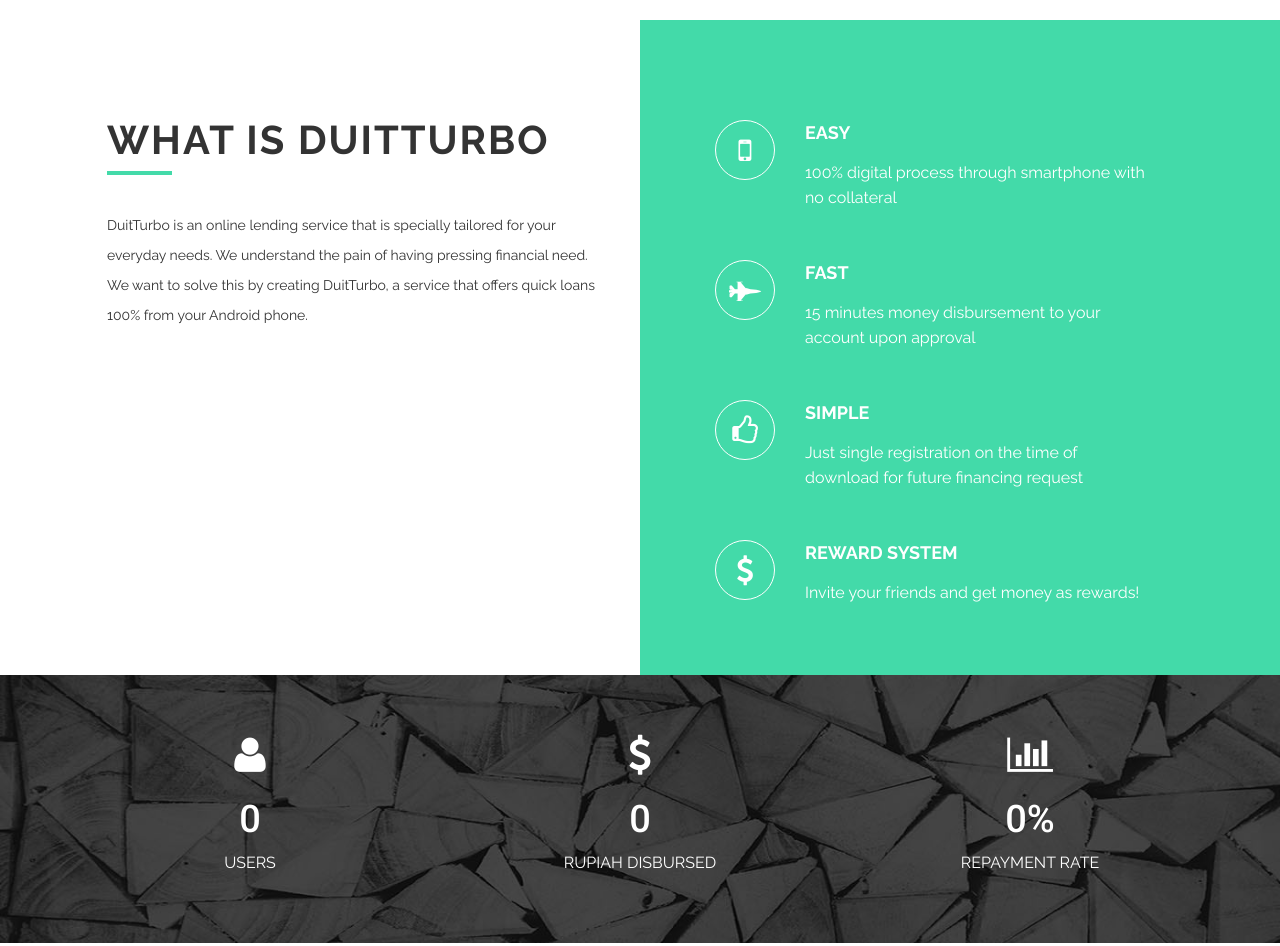
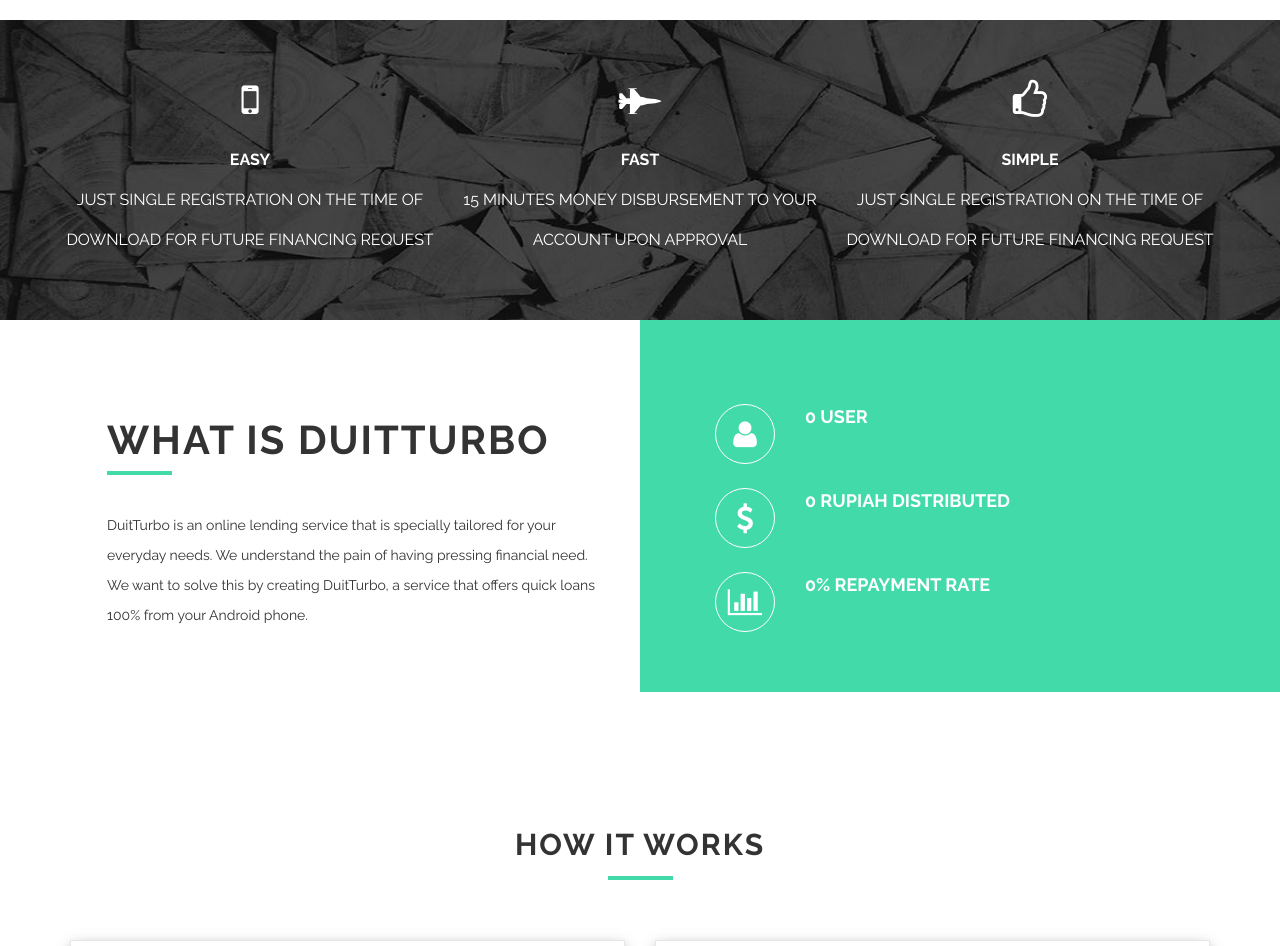
Before and after one commit to bernardusbilly/duitTurbo, a plain HTML site: page index.html in a window 1280 px wide. Shown: the part 1520-2466 px from the top of the page. Drawn offline with Linux system fonts and the light colour scheme; some packages are replaced by stand-ins of ours.

Commit message:
Revert back the about us position

```diff
--- a/css/style.css
+++ b/css/style.css
@@ -681,7 +681,7 @@ ul {
     padding: 60px 110px 60px 75px;
 }
 .about-us-right .media {
-    margin-top: 40px;
+    margin-top: 24px;
 }
 .about-us-right .media::first-child {
     margin-top: 0px;
--- a/index.html
+++ b/index.html
@@ -111,6 +111,57 @@
     <!-- End of Video Section -->
 
 
+    <!-- Awards Section -->
+
+    <section class="our-awards-section">
+        <div class="container">
+            <!-- Awards Counter -->
+            <div class="row text-center our-awards-padding">
+
+                <div class="col-sm-4 col-xs-12 awards-counter">
+                    <i class="fa fa-mobile"></i>
+                    <span class="count-description">
+                        <strong> Easy </strong> <br>
+                        Just single registration on the time of download for future financing request
+                    </span>
+                </div>
+                <div class="col-sm-4 col-xs-12 awards-counter">
+                    <i class="fa fa-fighter-jet"></i>
+                    <span class="count-description">
+                        <strong> Fast </strong> <br>
+                        15 minutes money disbursement to your account upon approval
+                    </span>
+                </div>
+                <div class="col-sm-4 col-xs-12 awards-counter">
+                    <i class="fa fa-thumbs-o-up"></i>
+                    <span class="count-description">
+                        <strong> Simple </strong> <br>
+                        Just single registration on the time of download for future financing request
+                    </span>
+                </div>
+                <!-- <div class="col-sm-4 col-xs-12 awards-counter">
+                    <i class="fa fa-user"></i>
+                    <strong><span class="timer">0</span></strong>
+                    <span class="count-description">Users</span>
+                </div>
+                <div class="col-sm-4 col-xs-12 awards-counter">
+                    <i class="fa fa-usd"></i>
+                    <strong><span class="timer">0</span></strong>
+                    <span class="count-description">Rupiah Disbursed </span>
+                </div>
+                <div class="col-sm-4 col-xs-12 awards-counter">
+                    <i class="fa fa-bar-chart"></i>
+                    <strong><span class="timer">0</span><span>%</span></strong>
+                    <span class="count-description">Repayment Rate</span>
+                </div> -->
+
+            </div>
+        </div>
+    </section>
+
+    <!-- End Of Awards Section -->
+
+
     <!-- About Us Section -->
 
     <section class="about-us" id="about">
@@ -127,7 +178,7 @@
                     <!-- About Us Right -->
                     <div class="about-us-right">
                         <!-- Our Features -->
-                        <div class="media">
+                        <!-- <div class="media">
                             <div class="media-left">
                                 <i class="fa fa-mobile"></i>
                             </div>
@@ -135,9 +186,9 @@
                                 <h3 class="media-heading"> EASY </h3>
                                 <p>100% digital process through smartphone with no collateral </p>
                             </div>
-                        </div>
+                        </div> -->
                         <!-- Our Features -->
-                        <div class="media">
+                        <!-- <div class="media">
                             <div class="media-left">
                                 <i class="fa fa-fighter-jet"></i>
                             </div>
@@ -145,9 +196,9 @@
                                 <h3 class="media-heading"> FAST </h3>
                                 <p> 15 minutes money disbursement to your account upon approval </p>
                             </div>
-                        </div>
+                        </div> -->
                         <!-- Our Features -->
-                        <div class="media">
+                        <!-- <div class="media">
                             <div class="media-left">
                                 <i class="fa fa-thumbs-o-up"></i>
                             </div>
@@ -155,15 +206,29 @@
                                 <h3 class="media-heading"> SIMPLE </h3>
                                 <p> Just single registration on the time of download for future financing request </p>
                             </div>
+                        </div> -->
+                        <div class="media">
+                            <div class="media-left">
+                                <i class="fa fa-user"></i>
+                            </div>
+                            <div class="media-body">
+                                <h3 class="media-heading"> 0 User </h3>
+                            </div>
                         </div>
-                        <!-- Our Features -->
                         <div class="media">
                             <div class="media-left">
                                 <i class="fa fa-usd"></i>
                             </div>
                             <div class="media-body">
-                                <h3 class="media-heading"> REWARD SYSTEM </h3>
-                                <p> Invite your friends and get money as rewards! </p>
+                                <h3 class="media-heading"> 0 Rupiah Distributed </h3>
+                            </div>
+                        </div>
+                        <div class="media">
+                            <div class="media-left">
+                                <i class="fa fa-bar-chart"></i>
+                            </div>
+                            <div class="media-body">
+                                <h3 class="media-heading"> 0% Repayment Rate </h3>
                             </div>
                         </div>
                     </div>
@@ -173,40 +238,6 @@
     </section>
 
     <!-- End Of About Us Section -->
-
-
-    <!-- Awards Section -->
-
-    <section class="our-awards-section">
-        <div class="container">
-            <!-- Awards Counter -->
-            <div class="row text-center our-awards-padding">
-                <!-- Project Done -->
-                <div class="col-sm-4 col-xs-12 awards-counter">
-                    <i class="fa fa-user"></i>
-                    <strong><span class="timer">0</span></strong>
-                    <span class="count-description">Users</span>
-                </div>
-
-                <!-- Awards Won -->
-                <div class="col-sm-4 col-xs-12 awards-counter">
-                    <i class="fa fa-usd"></i>
-                    <strong><span class="timer">0</span></strong>
-                    <span class="count-description">Rupiah Disbursed </span>
-                </div>
-
-                <!-- Happy Clients -->
-                <div class="col-sm-4 col-xs-12 awards-counter">
-                    <i class="fa fa-bar-chart"></i>
-                    <strong><span class="timer">0</span><span>%</span></strong>
-                    <span class="count-description">Repayment Rate</span>
-                </div>
-
-            </div>
-        </div>
-    </section>
-
-    <!-- End Of Awards Section -->
 
 
     <!-- How It Works Section -->
```
